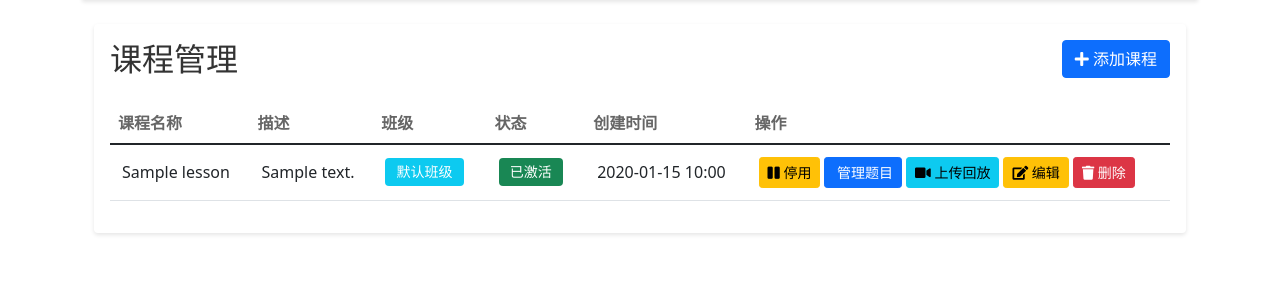
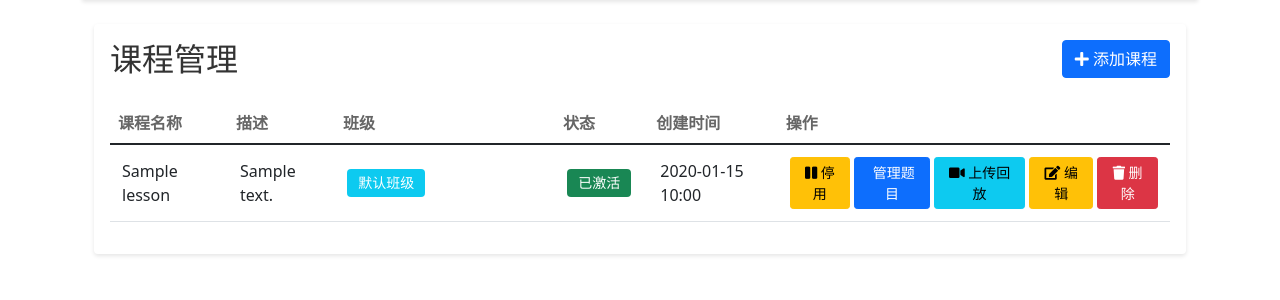
Before and after one commit to SheeepJMS/math-homework-app, a Flask app: page /admin/lessons in a window 1280 px wide. Shown: the part 143-443 px from the top of the page. Run offline with Flask 3, Linux system fonts and the light colour scheme; a user stored in the database is signed in; tables that the repository leaves empty hold one stand-in row (values such as "Sample post"); some libraries are stand-ins or nearby versions.

Commit message:
优化课程管理表格：加宽班级和操作栏，按钮组不换行

```diff
--- a/templates/admin/lessons.html
+++ b/templates/admin/lessons.html
@@ -17,10 +17,10 @@
                         <tr>
                             <th>课程名称</th>
                             <th>描述</th>
-                            <th>班级</th>
+                            <th style="min-width: 220px;">班级</th>
                             <th>状态</th>
                             <th>创建时间</th>
-                            <th>操作</th>
+                            <th style="min-width: 370px;">操作</th>
                         </tr>
                     </thead>
                     <tbody>
@@ -297,6 +297,19 @@
     gap: 0.5rem;
     align-items: center;
 }
+
+.d-flex.flex-row,
+.btn-group {
+    flex-wrap: nowrap !important;
+    gap: 0.3rem;
+    align-items: center;
+}
+.table th:nth-child(3), .table td:nth-child(3) {
+    min-width: 220px;
+}
+.table th:last-child, .table td:last-child {
+    min-width: 370px;
+}
 </style>
 
 <script>
```
